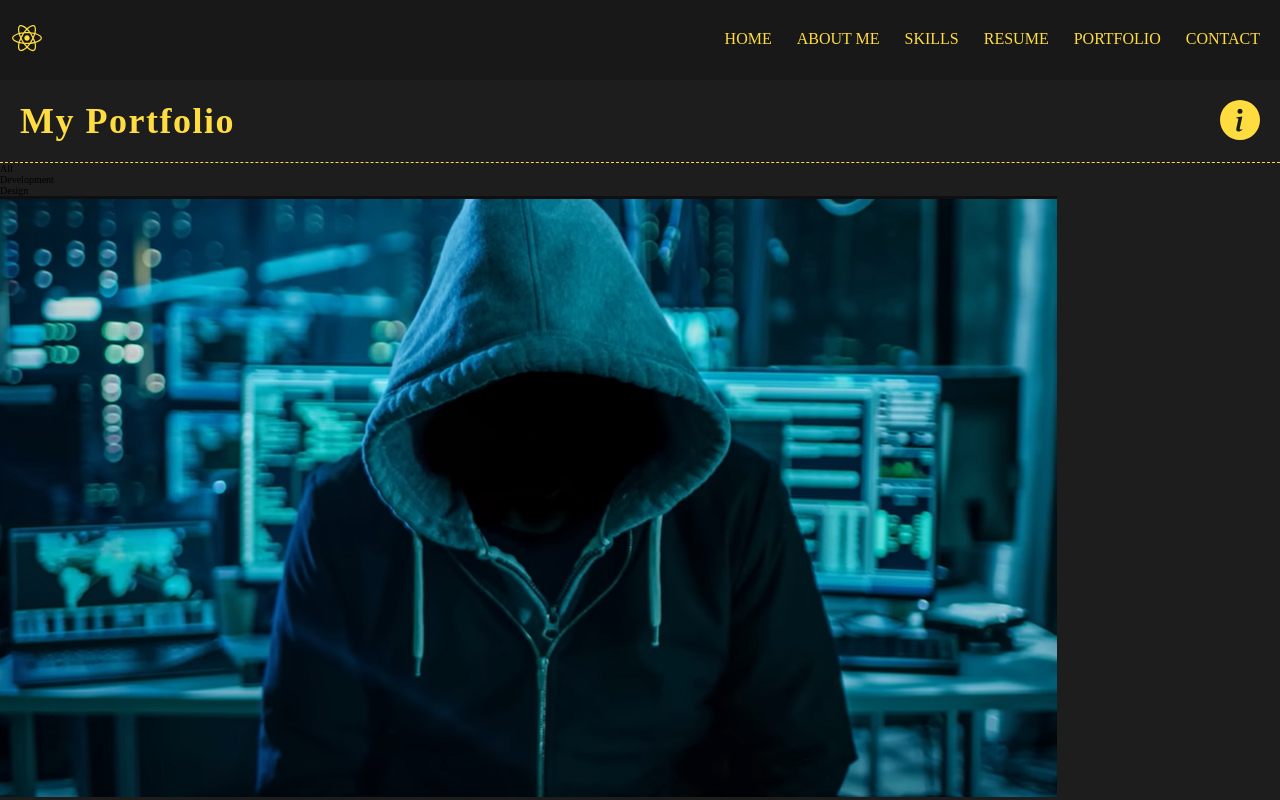
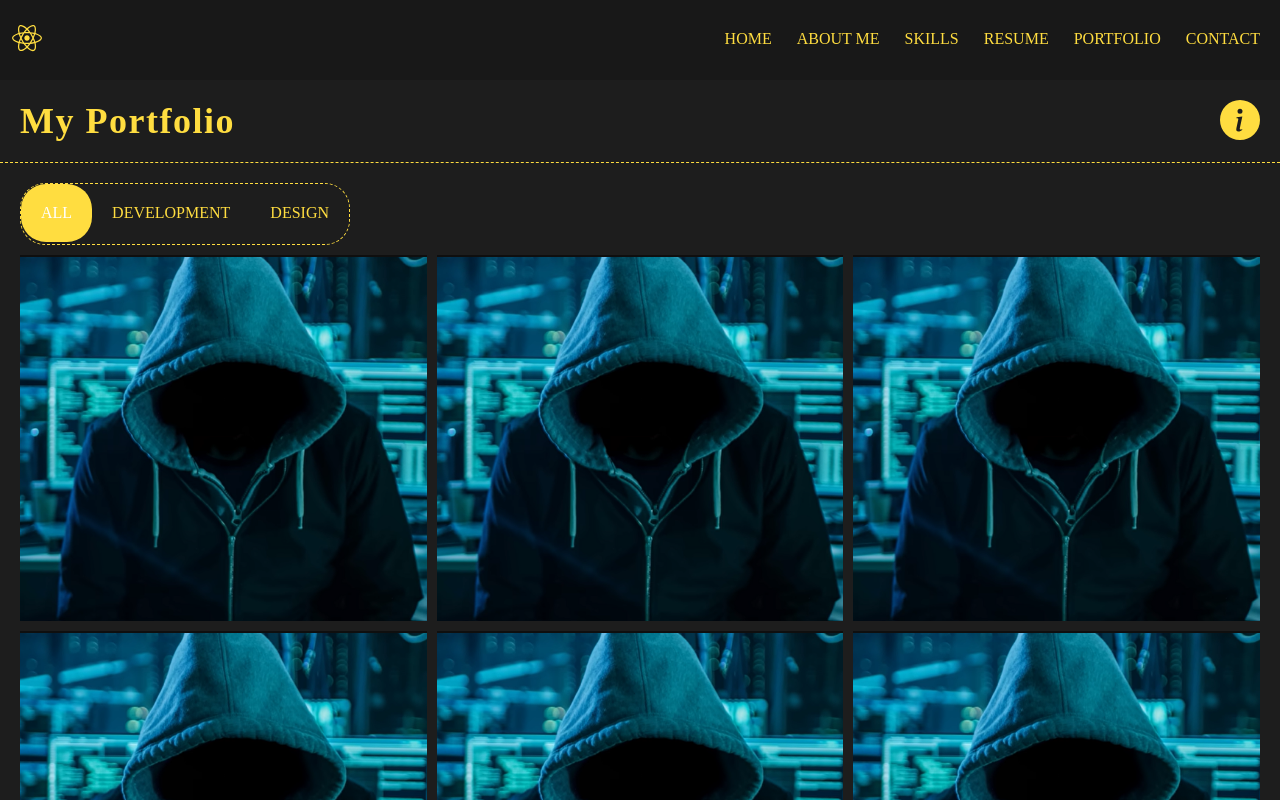
Before and after one commit to Sovannaphom/ReactJS-Portfolio-Project, a React (Create React App) app: page /portfolio in a window 1280 px wide. Shown: the top 800 px of the page. Built offline with nearby package versions, Linux system fonts and the light colour scheme.

Commit message:
wip contact

```diff
--- a/src/containers/contact/indext.jsx
+++ b/src/containers/contact/indext.jsx
@@ -1,6 +1,8 @@
 import React from "react";
 import PageHeaderContent from "../../components/pagHeaderContent";
 import { BsInfoCircleFill } from "react-icons/bs";
+import { Animate } from "react-simple-animate";
+import './style.scss'
 
 const Contact = () => {
   return (
@@ -10,8 +12,50 @@ const Contact = () => {
         icon={<BsInfoCircleFill size={40} />}
       />
       <div className="contact__content">
-        <h3>FrontEnd Developer</h3>
-        <span>{}</span>
+        <Animate
+          play
+          duration={1}
+          delay={0}
+          start={{ transform: "translateX(200px)" }}
+          end={{ transform: "translateX(0px)" }}
+        >
+          <h3 className="contact__content__haeder-text">Le's Talk</h3>
+        </Animate>
+        <Animate
+          play
+          duration={1}
+          delay={0}
+          start={{ transform: "translateX(-200px)" }}
+          end={{ transform: "translateX(0px)" }}
+        >
+          <div className="contact__content__form">
+            <div className="contact__content__controlswrapper">
+              <div className="nameWrapper">
+                <input name="name" className="inputName" type={"text"} />
+                <label htmlFor="name" className="nameLabel">
+                  Name
+                </label>
+              </div>
+              <div className="emailWrapper">
+                <input name="email" className="inputEmail" type={"email"} />
+                <label htmlFor="email" className="emailLabel">
+                  Email
+                </label>
+              </div>
+              <div className="descriptionWrapper">
+                <input
+                  name="description"
+                  className="inputDescription"
+                  type={"text"}
+                />
+                <label htmlFor="description" className="descriptionLabel">
+                  Description
+                </label>
+              </div>
+            </div>
+            <button>Submit</button>
+          </div>
+        </Animate>
       </div>
     </section>
   );
--- a/src/containers/contact/style.scss
+++ b/src/containers/contact/style.scss
@@ -0,0 +1,46 @@
+.contact{
+    &__content{
+        padding: 20px;
+
+        &__haeder-text{
+            color: var(--yellow-them-sub-text-color);
+            display: inline-block;
+            font-size: 22px;
+            font-weight: 600;
+            line-height: 1em;
+            letter-spacing: 0.5px;
+            position: relative;
+            text-transform: uppercase;
+            padding: 5px 10px;
+            border-bottom: 2px solid var(--yellow-them-main-color);
+        }
+
+        &__haeder-text::before,
+        &__haeder-text::after{
+            position:absolute;
+            content: "";
+            width: 2px;
+            height: 2px;
+            background-color: var(--yellow-them-main-color);
+            bottom: -1px;
+        }
+        &__haeder-text::before{
+            left: 0;
+        }
+
+        &__haeder-text::after{
+            right: 0;
+        }
+
+        &__form{
+            margin-top: 30px;
+
+            &__controlswrapper{
+                display: grid;
+                grid-template-columns: repeat(2,1fr);
+                gap: 40px;
+                margin-bottom: 30px;
+            }
+        }
+    }
+}
--- a/src/containers/portfolio/indext.jsx
+++ b/src/containers/portfolio/indext.jsx
@@ -1,14 +1,69 @@
-import React from "react";
+import React, { useState } from "react";
 import { BsInfoCircleFill } from "react-icons/bs";
 import PageHeaderContent from "../../components/pagHeaderContent";
 import ImageOne from "../../images/imag1.png";
-import './style.scss'
+import "./style.scss";
 
 const protfolioData = [
   {
     id: 2,
     name: "Ecomerce",
     image: ImageOne,
+    link: "",
+  },
+  {
+    id: 3,
+    name: "Ecomerce",
+    image: ImageOne,
+    link: "",
+  },
+  {
+    id: 3,
+    name: "Ecomerce",
+    image: ImageOne,
+    link: "",
+  },
+  {
+    id: 3,
+    name: "Ecomerce",
+    image: ImageOne,
+    link: "",
+  },
+  {
+    id: 3,
+    name: "Ecomerce",
+    image: ImageOne,
+    link: "",
+  },
+  {
+    id: 3,
+    name: "Ecomerce",
+    image: ImageOne,
+    link: "",
+  },
+  {
+    id: 3,
+    name: "Ecomerce",
+    image: ImageOne,
+    link: "",
+  },
+  {
+    id: 3,
+    name: "Ecomerce",
+    image: ImageOne,
+    link: "",
+  },
+  {
+    id: 3,
+    name: "Ecomerce",
+    image: ImageOne,
+    link: "",
+  },
+  {
+    id: 3,
+    name: "Ecomerce",
+    image: ImageOne,
+    link: "",
   },
 ];
 
@@ -28,6 +83,28 @@ const filterData = [
 ];
 
 const Portfolio = () => {
+  const [filterValue, setFilterValue] = useState(1);
+  const [hoveredValue, setHoveredValue] = useState(null);
+
+  function handleFilter(currentId) {
+    setFilterValue(currentId);
+  }
+
+  function handleHover(indext) {
+    setHoveredValue(indext);
+  }
+
+  console.log("=============");
+  console.log(handleHover);
+  console.log("=============");
+
+  const filterItems =
+    filterValue === 1
+      ? protfolioData
+      : protfolioData.filter((item) => item.id === filterValue);
+
+  console.log(filterItems);
+
   return (
     <section id="protfolio" className="portfolio">
       <PageHeaderContent
@@ -37,23 +114,38 @@ const Portfolio = () => {
       <div className="portfolio__content">
         <ul className="portfolio__content__filter">
           {filterData.map((item) => (
-            <li key={item.filterId}>{item.label}</li>
+            <li
+              className={item.filterId === filterValue ? "active" : ""}
+              onClick={() => handleFilter(item.filterId)}
+              key={item.filterId}
+            >
+              {item.label}
+            </li>
           ))}
         </ul>
         <div className="portfolio__content__cards">
-          {
-            protfolioData.map((item)=>(
-              <div className="portfolio__content__cards__item" key={item.id}>
-
-                <div className="portfolio__content__cards__item__img-wrapper">
-                  <a>
-                    <img alt="dummy data" src={item.image} />
-                  </a>
-                </div>
-
+          {filterItems.map((item, indext) => (
+            <div
+              className="portfolio__content__cards__item"
+              key={`cardItem${item.name.trim()}`}
+              onMouseEnter={() => handleHover(indext)}
+              onMouseLeave={() => handleHover(null)}
+            >
+              <div className="portfolio__content__cards__item__img-wrapper">
+                <a>
+                  <img alt="dummy data" src={item.image} />
+                </a>
               </div>
-            ))
-          }
+              <div className="overlay">
+                {indext === hoveredValue && (
+                  <div>
+                    <p>{item.name}</p>
+                    <button>Visit</button>
+                  </div>
+                )}
+              </div>
+            </div>
+          ))}
         </div>
       </div>
     </section>
--- a/src/containers/portfolio/style.scss
+++ b/src/containers/portfolio/style.scss
@@ -1,3 +1,142 @@
-.portfolio{
-    height: 100%;
+.portfolio {
+  &__content {
+    padding: 20px;
+    width: 100%;
+
+    &__filter {
+      display: inline-block;
+      margin: 0 auto;
+      border-radius: 25px;
+      border: 1px dashed var(--yellow-them-main-color);
+
+      li {
+        font-size: 16px;
+        display: inline-block;
+        cursor: pointer;
+        position: relative;
+        color: var(--yellow-them-main-color);
+        text-transform: uppercase;
+        padding: 20px;
+        overflow: hidden;
+        transition: all 0.5s ease;
+
+        &.active {
+          background: var(--yellow-them-main-color);
+          color: var(--yellow-them-sub-text-color);
+          font-size: 600;
+          border-radius: 25px;
+        }
+      }
+    }
+
+    &__cards {
+      display: grid;
+      grid-template-columns: repeat(3, 1fr);
+      grid-auto-rows: auto;
+      gap: 1rem;
+      margin-top: 10px;
+
+      &__item {
+        height: 366px;
+        cursor: pointer;
+        position: relative;
+
+        &:hover .overlay {
+          opacity: 1;
+        }
+
+        &__img-wrapper {
+          height: 100%;
+          a {
+            height: 100%;
+
+            img {
+              height: inherit;
+              object-fit: cover;
+              width: 100%;
+            }
+          }
+        }
+
+        .overlay {
+          position: absolute;
+          top: 0;
+          bottom: 0;
+          right: 0;
+          left: 0;
+          height: 100%;
+          width: 100%;
+          opacity: 0;
+          transition: 0.5s ease;
+          background-color: var(--yellow-them-main-color);
+
+          div {
+            position: absolute;
+            top: 50%;
+            left: 50%;
+            transform: translate(-50%, -50%);
+            text-align: center;
+
+            p {
+              color: var(--yellow-them-sub-text-color);
+              margin: 0px;
+              font-size: 4rem;
+              position: relative;
+              overflow: hidden;
+              white-space: nowrap;
+              animation: typingEffect 1s steps(30, end);
+            }
+
+            button {
+              cursor: pointer;
+              margin-top: 16px;
+              padding: 10px 70px;
+              font-size: 2rem;
+              background: transparent;
+              color: black;
+              border: 1 solid black;
+              border-radius: 4px;
+              font-weight: 500;
+            }
+          }
+        }
+      }
+    }
+  }
 }
+
+@media only screen and (max-width: 480px) {
+  .portfolio__content__filter > li {
+    font-size: 11px;
+  }
+
+  .portfolio__content__cards {
+    grid-template-columns: repeat(1, 1fr);
+  }
+}
+
+@media only screen and (max-width: 480px)and (max-width: 767px) {
+    .portfolio__content__filter > li {
+      font-size: 14px;
+    }
+
+    .portfolio__content__cards {
+      grid-template-columns: repeat(2, 1fr);
+
+      &.overlay{
+        div > p{
+            font-size: 2.5rem;
+        }
+      }
+    }
+  }
+
+@keyframes typingEffect {
+  from {
+    width: 0;
+  }
+
+  to {
+    width: 100%;
+  }
+}
```
